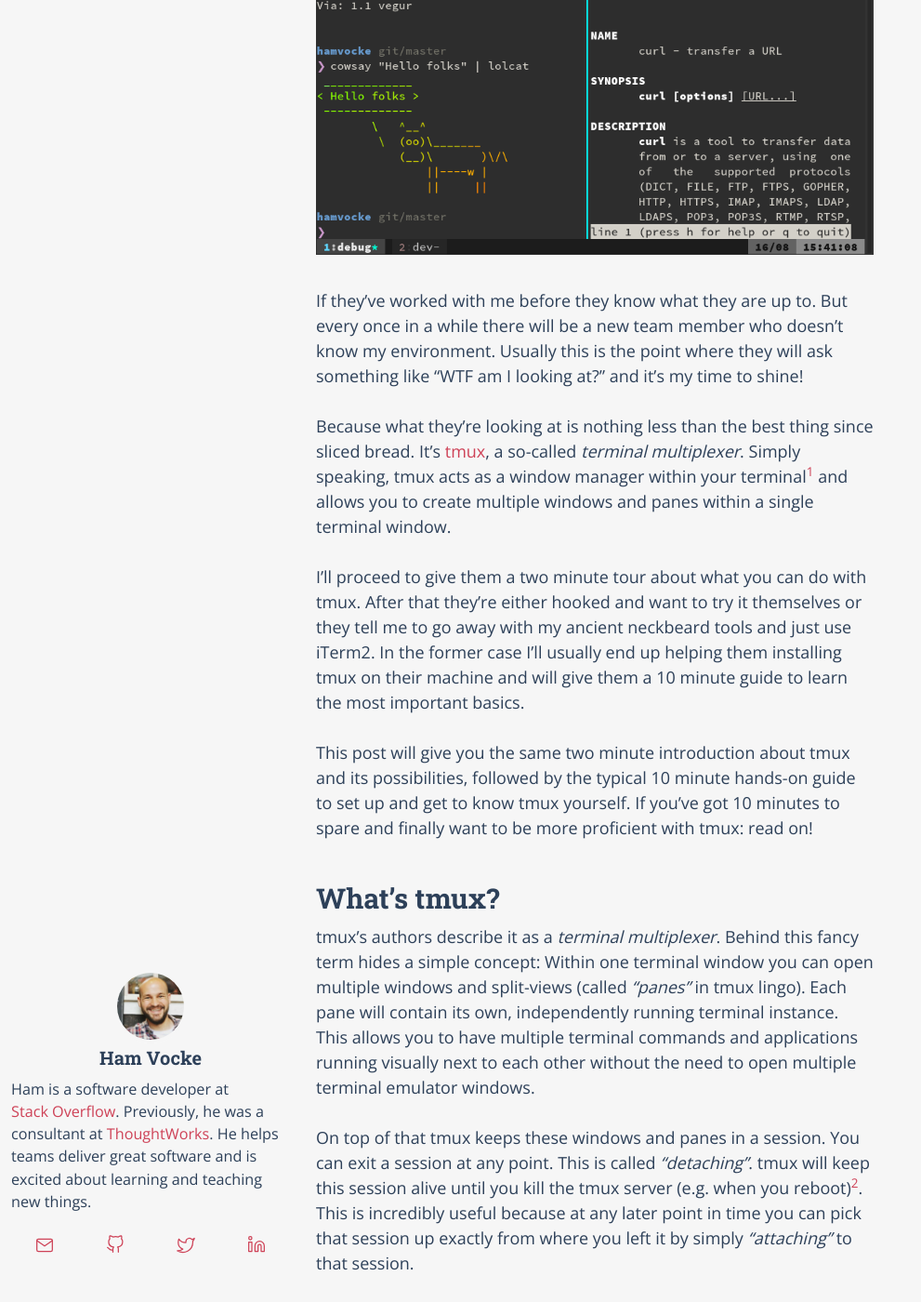
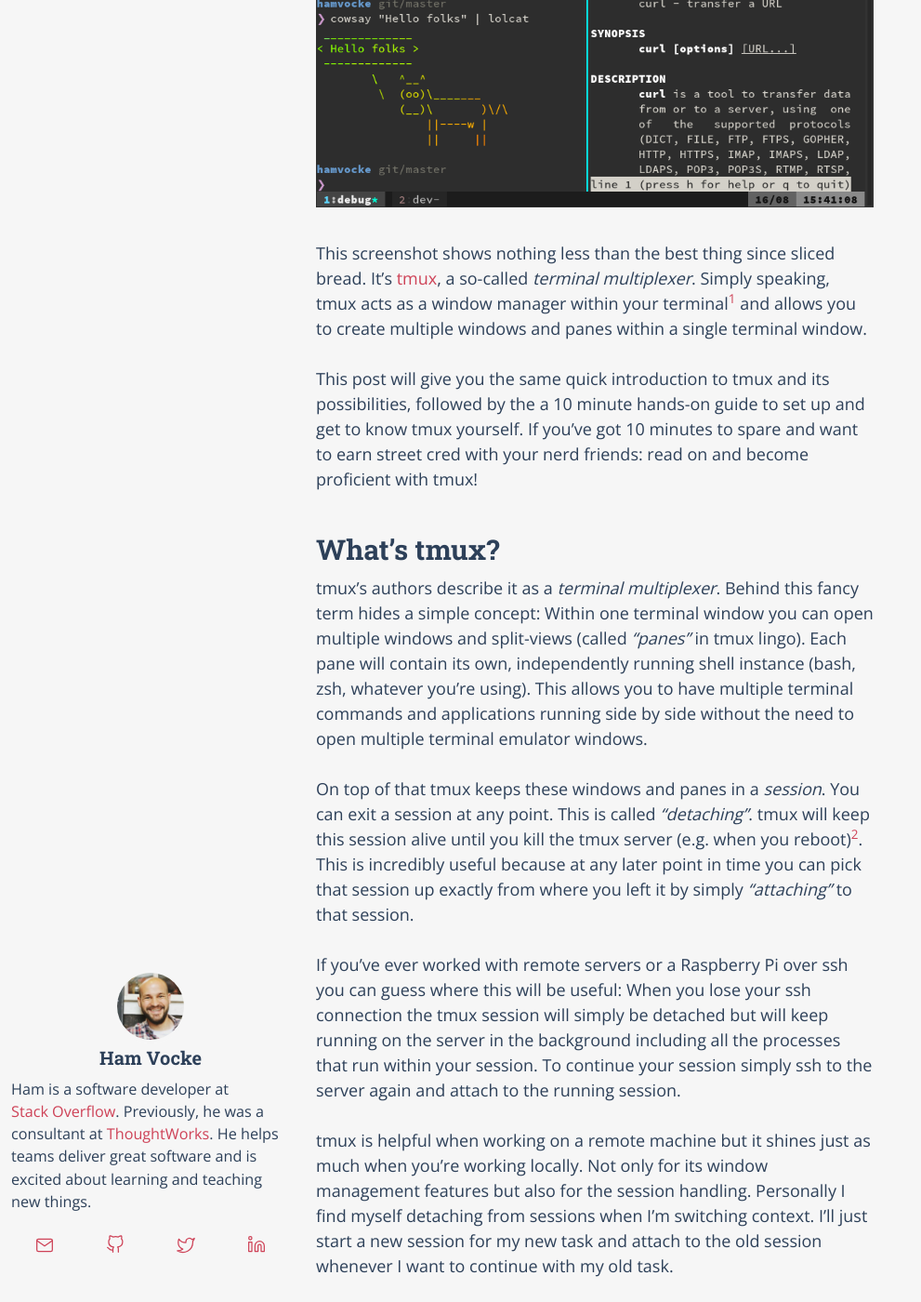
Before and after one commit to hamvocke/hamvocke.github.io, a Jekyll site: the page built from _posts/2015-08-16-a-quick-and-easy-guide-to-tmux.md, in a window 1280 px wide and 1400 px high, scrolled down 999 px. Shown: the whole window at 93% size, without its empty margins (0-991 px from the left). Built offline with Jekyll 4.4.1, drawn with Linux system fonts in a browser that asks for light colours; comment, search, counter and statistics services are not loaded; some of the changed text lies outside the part shown.

Commit message:
refresher for the tmux post

```diff
--- a/_posts/2015-08-16-a-quick-and-easy-guide-to-tmux.md
+++ b/_posts/2015-08-16-a-quick-and-easy-guide-to-tmux.md
@@ -7,44 +7,46 @@
 summary: Become a master of tmux in a few minutes
 image: /assets/img/uploads/tmux.png
 comments: true
+latest_update: 2022-11-22 21:03:00 +0100
 ---
 
-I love working with the command line. Seriously, I think there's hardly any more productive and more versatile tool for a software developer than the terminal. Maybe it's the hacker/wizard/neckbeard kind of feeling I get when using a terminal, I don't know.
+I love working with the command line. I think there's hardly any more productive and versatile tool for a software developer than the terminal. The additional hacker/wizard/neckbeard kind of feeling you get when using a terminal comes for free, what's not to love?
 
-At work we do *lots* of pair programming. Everyone's got their own laptop and can set it up the way they like. And since I love working with the command line I've spent quite some time doing (only sane! I swear!) modifications to my terminal environment that make working with the command line more pleasant and streamlined. This is why my pair usually will be greeted by something like this:
+Over the years I've tried to streamline and customize my command line experience to be more convenient, more fun to use or just to look rad. One of the most important tools to drive my daily command line experience is `tmux`. Check this out:
 
 ![tmux in action](/assets/img/uploads/tmux.png)
 
-If they've worked with me before they know what they are up to. But every once in a while there will be a new team member who doesn't know my environment. Usually this is the point where they will ask something like "WTF am I looking at?" and it's my time to shine!
+This screenshot shows nothing less than the best thing since sliced bread. It's [tmux](https://tmux.github.io/), a so-called *terminal multiplexer*. Simply speaking, tmux acts as a window manager within your terminal[^1] and allows you to create multiple windows and panes within a single terminal window.
 
-Because what they're looking at is nothing less than the best thing since sliced bread. It's [tmux](https://tmux.github.io/), a so-called *terminal multiplexer*. Simply speaking, tmux acts as a window manager within your terminal[^1] and allows you to create multiple windows and panes within a single terminal window.
-
-I'll proceed to give them a two minute tour about what you can do with tmux. After that they're either hooked and want to try it themselves or they tell me to go away with my ancient neckbeard tools and just use iTerm2. In the former case I'll usually end up helping them installing tmux on their machine and will give them a 10 minute guide to learn the most important basics.
-
-This post will give you the same two minute introduction about tmux and its possibilities, followed by the typical 10 minute hands-on guide to set up and get to know tmux yourself. If you've got 10 minutes to spare and finally want to be more proficient with tmux: read on!
+This post will give you the same quick introduction to tmux and its possibilities, followed by the a 10 minute hands-on guide to set up and get to know tmux yourself. If you've got 10 minutes to spare and want to earn street cred with your nerd friends: read on and become proficient with tmux!
 
 ## What's tmux?
-tmux's authors describe it as a *terminal multiplexer*. Behind this fancy term hides a simple concept: Within one terminal window you can open multiple windows and split-views (called *"panes"* in tmux lingo). Each pane will contain its own, independently running terminal instance. This allows you to have multiple terminal commands and applications running visually next to each other without the need to open multiple terminal emulator windows.
+tmux's authors describe it as a *terminal multiplexer*. Behind this fancy term hides a simple concept: Within one terminal window you can open multiple windows and split-views (called *"panes"* in tmux lingo). Each pane will contain its own, independently running shell instance (bash, zsh, whatever you're using). This allows you to have multiple terminal commands and applications running side by side without the need to open multiple terminal emulator windows.
 
-On top of that tmux keeps these windows and panes in a session. You can exit a session at any point. This is called *"detaching"*. tmux will keep this session alive until you kill the tmux server (e.g. when you reboot)[^2]. This is incredibly useful because at any later point in time you can pick that session up exactly from where you left it by simply *"attaching"* to that session.
+On top of that tmux keeps these windows and panes in a *session*. You can exit a session at any point. This is called *"detaching"*. tmux will keep this session alive until you kill the tmux server (e.g. when you reboot)[^2]. This is incredibly useful because at any later point in time you can pick that session up exactly from where you left it by simply *"attaching"* to that session.
 
 If you've ever worked with remote servers or a Raspberry Pi over ssh you can guess where this will be useful: When you lose your ssh connection the tmux session will simply be detached but will keep running on the server in the background including all the processes that run within your session. To continue your session simply ssh to the server again and attach to the running session.
 
-But tmux is not only helpful when working on a remote machine. Not only for its window management features but also for the session handling. Personally I find myself detaching from sessions when I'm switching context. I'll just start a new session for my new task and attach to the old session whenever I want to continue with my old task.
+tmux is helpful when working on a remote machine but it shines just as much when you're working locally. Not only for its window management features but also for the session handling. Personally I find myself detaching from sessions when I'm switching context. I'll just start a new session for my new task and attach to the old session whenever I want to continue with my old task.
 
-You see that tmux basically offers two big features: Window management in your terminal and session management. If you are familiar with [GNU Screen](https://www.gnu.org/software/screen) this is nothing new. Think of tmux as an easier-to-use and a little more powerful alternative to Screen (obviously I'm being opinionated here).
+You see that tmux basically offers two big features:
 
-Enough with the talking already. Let's get our hands ready in the hands-on guide!
+1. Window management in your terminal
+2. and session management
+
+If you are familiar with [GNU Screen](https://www.gnu.org/software/screen) this might all sound familiar. Think of tmux as an easier-to-use and a little more powerful alternative to Screen (obviously I'm being opinionated here).
+
+Enough with the concepts. Let's get our hands dirty!
 
 ## Getting Started
 This hands-on guide will get you up and running with tmux pretty quickly. It will only cover the basic features which should be more than enough to get started and be productive with tmux. Simply open your terminal and follow the instructions.
 
 ### Installation
 
-Fortunately installing tmux is pretty straightforward on most distributions a simple `sudo apt-get install tmux` (Ubuntu and derivatives) or `brew install tmux` (Mac) should be sufficient.
+Fortunately installing tmux is pretty straightforward on most operating systems: a simple `sudo apt-get install tmux` (Ubuntu, WSL and derivatives) or `brew install tmux` (Mac) should be sufficient.
 
 ### Starting Your First Session
-For your first session simply start tmux with a new session:
+For your first session simply start `tmux` with a fresh session:
 
     tmux
 
@@ -57,9 +59,9 @@
 ### Splitting Panes
 Now that we've created our first session we can get a feeling for panes. When you create a new session, tmux will by default start with one window and a single panel inside. We want a nice split-screen, so let's split this bad boy.
 
-All commands in tmux are triggered by a **prefix key** followed by a **command key** (quite similar to emacs). By default, tmux uses `C-b` as prefix key. This notation might read a little weird if you're not used to it. In this emacs notation `C-` means "press and hold the `Ctrl` key"[^3]. Thus `C-b` simply means press the `Ctrl` and `b` keys at the same time.
+All commands in tmux are triggered by a **prefix key** followed by a **command key** (all you `emacs` weirdos out there will feel right at home). By default, tmux uses `C-b` as prefix key. This notation might read a little weird if you're not used to it. In "emacs" notation `C-` means "press and hold the `Ctrl` key"[^3]. Thus `C-b` simply means press the `Ctrl` and `b` keys at the same time.
 
-The shortcut to split panes into a left and a right pane is `C-b %`. Remembering what I've just told you about tmux's sequence of **prefix** and **command key** this means to split your single pane into a left and a right pane you press `Ctrl` and `b` at the same time, release both, and then type the `%` key. Voilà! You've just invoked your first tmux command and split your pane in two.
+The shortcut to split panes into a left and a right pane is `C-b %`. This means: to split your single pane into a left and a right pane you press `Ctrl` and `b` at the same time, release both, and then type the `%` key. Voilà! You've just invoked your first tmux command and split your pane in two.
 
 ![tmux with two split panes](/assets/img/uploads/tmux_split.png)
 
@@ -87,9 +89,9 @@
 ### Session Handling
 If you're done with your session you can either get rid of it by simply exiting all the panes inside or you can keep the session in the background for later reuse.
 
-To detach your current session use `C-b d`. You can also use `C-b D` to have tmux give you a choice which of your sessions you want to detach. This will detach your session but will leave you're doing in that session running in the background.
+To detach your current session use `C-b d`. You can also use `C-b D` to let tmux give you a choice which of your sessions you want to detach. Detaching from a session will leave everything you're doing in that session running in the background. You can come back to this session at a later point in time.
 
-Now that your session is detached you can pick it up from where you left it at any later point in time. To re-attach to a session you need to figure out which session you want to attach to first. Figure out which sessions are running by using
+To re-attach to a session and continue where you left you need to figure out which session you want to attach to first. List the currently running sessions by using
 
     tmux ls
 
@@ -120,17 +122,16 @@
 ## Why tmux?
 A response that I get quite often is: "Great, I get it. But why should I use tmux and its weird key combinations instead of just using iTerm2?"
 
-And you're right, when it's only basic window management, [iTerm](http://iterm2.com/) for Mac supports tabs and panes as well. For Linux there's [Terminator](http://gnometerminator.blogspot.com/p/introduction.html). So why would anyone feel the urge to learn some archaic technology in this day and age?
+And you're right, when it's only basic window management, [iTerm](http://iterm2.com/) for Mac supports tabs and panes as well. For Linux there's [Terminator](https://gnome-terminator.org). So why would anyone feel the urge to learn some archaic technology in this day and age?
 
-But you're missing out. There are a couple of reasons why I favor tmux over iTerm et al.:
+Well, obviously there's the bragging rights. But if that doesn't convince you, there are a couple of actual reasons why I favor tmux over iTerm et al.:
 
 - session handling: detaching from and attaching to sessions helps me with context switching and remote working
-- platform independence: I can use tmux on my Macbook, my Linux notebook, Cloud servers, Raspberry Pis, BeagleBones, etc.
+- platform independence: I can use tmux on my Macbook, my Linux notebook, servers, Raspberry Pis, you name it.
 - customizable: there are many ways I can customize the look and behavior of my tmux environment. And I can sync this across different platforms using a simple dotfile
-- street credibility: you don't want others to call you a lamer, do you? :P
 
 ## Moving on
-If you're curious now to learn what else tmux can do that's a great thing. And luckily most of the stuff is quite simple to discover. Just type `C-b ?` to see a list of all available commands and start experimenting.
+If you're curious to learn what else tmux can do that's a great thing. And luckily most of the stuff is quite simple to discover. Just type `C-b ?` to see a list of all available commands and start experimenting.
 
 Some of the commands that I'm using myself quite often are:
 
@@ -140,11 +141,12 @@
 
 On top of that there are plenty of resources out there that help you getting further with tmux. People like me are blogging about their tmux experience and share what they've discovered. You can find people sharing their tmux configurations in their dotfiles repos on Github. There's even a [book by Brian Hogan](https://pragprog.com/book/bhtmux/tmux) dedicated to tmux.
 
-For now it's best to discover some stuff on your own. Experiment, fool around and maybe try to use tmux in your daily work. It takes a while to get used to and you'll probably feel slow in the very beginning. I can only encourage you to keep using it. Get a feeling for its functionality and in no time you'll find out that your work with the terminal will be pure bliss and insanely fast.
+For now it's best to discover some stuff on your own. Experiment, fool around and maybe try to use tmux for your daily work. It takes a while to get used to and you'll probably feel slow when you start out. I encourage you to keep using it. Get a feeling for its functionality and in no time you'll find out that your work with the terminal will be pure bliss and refreshingly fast.
 
 If you're interested in customizing your tmux experience I recommend that you read my [Guide to Customizing your tmux.conf](/blog/a-guide-to-customizing-your-tmux-conf/).
 
-<hr>
+---
+
 **Footnotes**
 
 [^1]: If you're coming from a Linux background you're probably familiar with the concept of window managers like [Openbox](http://openbox.org/wiki/Main_Page), [i3](http://i3wm.org) or [awesome](http://awesome.naquadah.org/wiki/FAQ)
```
Also changed, not shown: other parts of _posts/2015-08-16-a-quick-and-easy-guide-to-tmux.md (+1 -1 lines).
